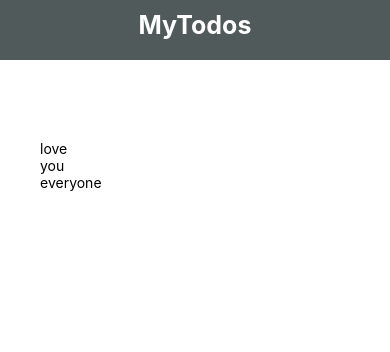
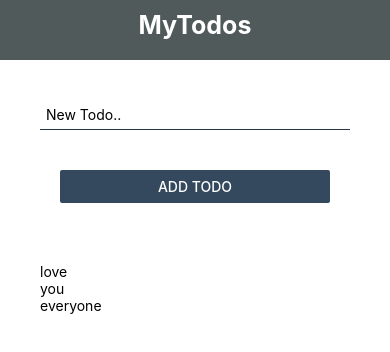
Before and after one commit to tech-karippilly/Todo, a React Native app: screen / in a window 390 px wide. Shown: the top 352 px of the page. Built offline with nearby package versions, Linux system fonts and the light colour scheme.

Commit message:
input form ui completed

```diff
--- a/App.js
+++ b/App.js
@@ -2,6 +2,7 @@
 import React, { useState } from 'react';
 import { FlatList, StyleSheet, Text, View } from 'react-native';
 import Header from './components/Header/header';
+import TodoForm from './components/TodoForm/todoForm';
 
 
 
@@ -18,7 +19,7 @@ const App = () => {
     <View style={style.container}>
       <Header />
       <View style={style.contend}>
-        {/* FORM */}
+        <TodoForm />
         <View style={style.list}>
           <FlatList
             data={todos}
--- /dev/null
+++ b/components/TodoForm/todoForm.js
@@ -0,0 +1,67 @@
+import React, { useState } from 'react'
+import { Button, Pressable, StyleSheet, Text, TextInput, View } from 'react-native'
+
+
+
+const TodoForm = () => {
+
+    const [text, setText] = useState()
+    const [err, setErr] = useState(false)
+
+    const changeHandler = (val) => {
+        setText(val)
+        console.log('value:', val);
+    }
+
+    const handleText = () => {
+
+        console.log("text", text.length);
+        if (text.length === 0) {
+            setErr(true)
+        } else {
+            setText('')
+        }
+
+    }
+
+    console.log('err', err);
+    return (
+        <View>
+            <TextInput
+                style={err ? style.inputErr : style.input}
+                placeholder='New Todo..'
+                onChangeText={changeHandler}
+                value={text}
+            />
+            <View style={style.btn}>
+                <Button
+                    onPress={handleText}
+                    color='#34495E'
+                    title='Add Todo'
+                />
+            </View>
+
+        </View>
+    )
+}
+
+
+const style = StyleSheet.create({
+    input: {
+        borderBottomWidth: 1,
+        borderColor: '#283747',
+        padding: 6,
+
+    },
+    inputErr: {
+        borderBottomWidth: 1,
+        borderColor: '#CB4335'
+    },
+    btn: {
+        padding: 20,
+        marginTop: 20,
+
+    }
+})
+
+export default TodoForm;
```
